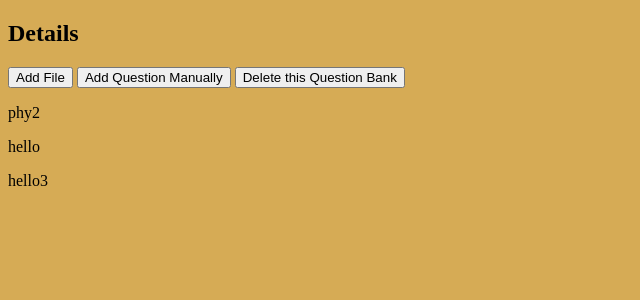
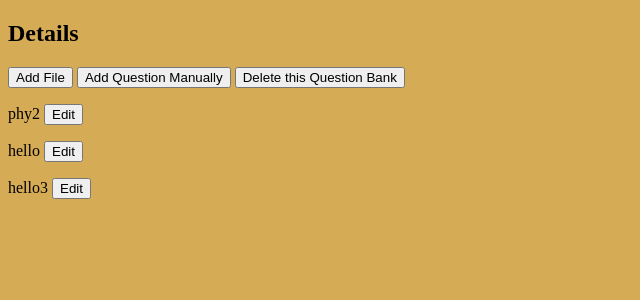
Before and after one commit to vipuldarkknight/Projectssl2k19, a Django app: a page that uses Project/my_project/templates/detail_qb.html in a window 1280 px wide. Shown: the top 300 px of the page, without its empty margins (0-640 px from the left). Run offline with Django 3.2, Linux system fonts and the light colour scheme; a user stored in the database is signed in; data comes from the database, SQL or seed files in the repository; both versions use the stored data as it was after the commit.

Commit message:
edit ques bugs removed

```diff
--- a/Project/my_project/Home/urls.py
+++ b/Project/my_project/Home/urls.py
@@ -13,6 +13,7 @@ urlpatterns = [
     path('upload_qbfile/<name>/', views.upload_qbfile, name='upload_qbfile'),
     path('delete_qb/<name>/', views.delete_qb, name='delete_qb'),
     path('upload_ques_manually/<name>/', views.add_ques_manually, name='add_ques_manually'),
+    path('edit_ques/<id>/', views.edit_ques, name='edit_ques'),
 
 ]
 
--- a/Project/my_project/Home/views.py
+++ b/Project/my_project/Home/views.py
@@ -45,8 +45,10 @@ def add_ques_manually(request, name):
         'form': form
     })
 
-def edit_ques(request, name):
-    ques_instance = Questions_Main(username=request.user.username, qb_name=name)
+def edit_ques(request, id):
+    ques_instance = Questions_Main.objects.get(id=id)
+
+    name = ques_instance.qb_name
 
     if request.method == 'POST':
         form = QuestionForm(request.POST, instance=ques_instance)
--- a/Project/my_project/templates/detail_qb.html
+++ b/Project/my_project/templates/detail_qb.html
@@ -28,7 +28,7 @@
         <p>
 <!--            <a href= "/media/{{ qb.file }}" target="_blank">{{ qb.file }}</a>-->
 <!--            {{ qb.file }}-->
-            {{ ques.tag }}
+            {{ ques.tag }} <button><a href="{% url 'Home:edit_ques' id=ques.id %}">Edit</a></button>
         </p>
     {% endfor %}
 
```
Also changed, not shown: Project/my_project/db.sqlite3.
